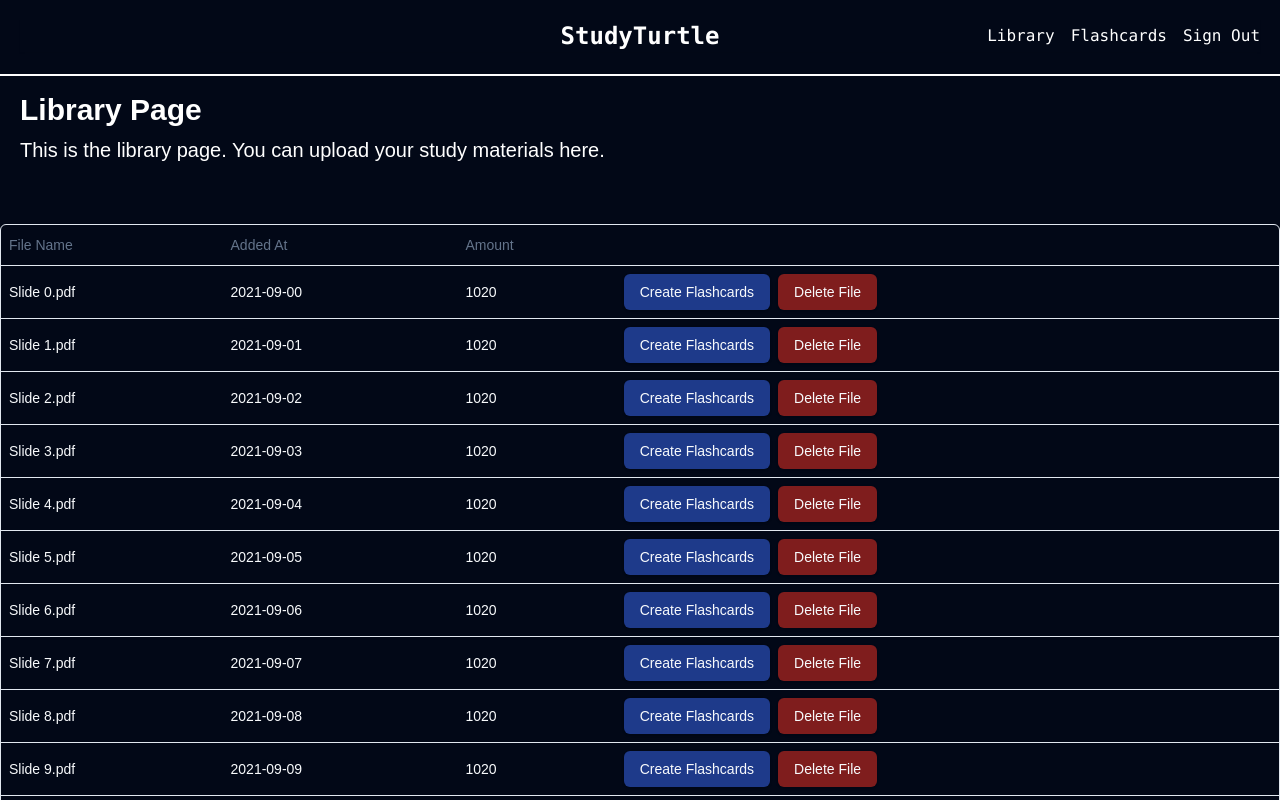
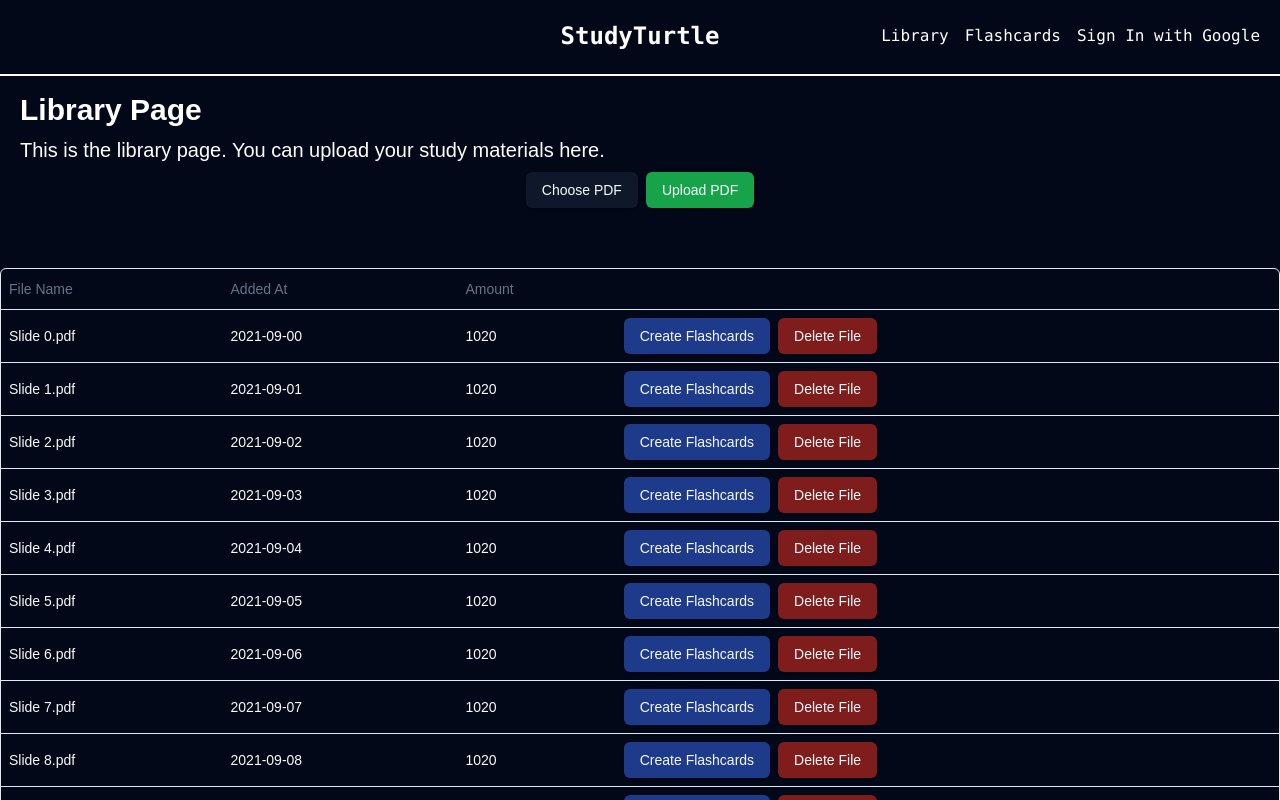
Before and after one commit to farrelrp/StudyTurtle, a Next.js app in the folder StudyTurtleWeb/: page /library in a window 1280 px wide. Shown: the top 800 px of the page. Built offline with nearby package versions, Linux system fonts and the light colour scheme; no server answers.

Commit message:
feat: added firebase, auth w/google, upload pdf

```diff
--- a/StudyTurtleWeb/app/api/auth/[...nextauth]/route.ts
+++ /dev/null
@@ -1,2 +0,0 @@
-import { handlers } from "@/auth"; // Referring to the auth.ts we just created
-export const { GET, POST } = handlers;
--- a/StudyTurtleWeb/app/layout.tsx
+++ b/StudyTurtleWeb/app/layout.tsx
@@ -2,6 +2,7 @@ import type { Metadata } from "next";
 import { Geist, Geist_Mono } from "next/font/google";
 import "./globals.css";
 import Navbar from "@/components/Navbar";
+import { AuthProvider } from "@/context/AuthContext";
 
 const geistSans = Geist({
   variable: "--font-geist-sans",
@@ -28,8 +29,10 @@ export default function RootLayout({
       <body
         className={`${geistSans.variable} ${geistMono.variable} antialiased`}
       >
-        <Navbar></Navbar>
-        {children}
+        <AuthProvider>
+          <Navbar />
+          {children}
+        </AuthProvider>
       </body>
     </html>
   );
--- a/StudyTurtleWeb/app/library/page.tsx
+++ b/StudyTurtleWeb/app/library/page.tsx
@@ -1,6 +1,7 @@
 import React from "react";
 import { Payment, columns } from "./columns";
 import { DataTable } from "./data-table";
+import UploadPDF from "@/components/UploadPDF";
 
 async function getData() {
   // Fetch data from your API here.
@@ -17,13 +18,15 @@ async function LibraryPage() {
   const data = await getData();
   return (
     <>
-      <div className="flex justify-start items-start w-full px-5 py-5 flex-col gap-2 max-w-fit">
+      <div className="flex justify-start items-start w-full px-5 py-5 flex-col gap-2 max-w-full">
         <h1 className="text-3xl text-white font-extrabold">Library Page</h1>
         <p className="text-xl text-white">
           This is the library page. You can upload your study materials here.
         </p>
+        <div className="flex justify-center items-center w-full">
+          <UploadPDF />
+        </div>
       </div>
-
       <div className="container mx-auto py-10">
         <DataTable columns={columns} data={data} />
       </div>
--- a/StudyTurtleWeb/auth.ts
+++ /dev/null
@@ -1,5 +0,0 @@
-import NextAuth from "next-auth";
-
-export const { handlers, signIn, signOut, auth } = NextAuth({
-  providers: [],
-});
--- a/StudyTurtleWeb/components/Navbar.tsx
+++ b/StudyTurtleWeb/components/Navbar.tsx
@@ -1,9 +1,12 @@
+"use client";
+
 import Link from "next/link";
-import React from "react";
-import { signIn, signOut, auth } from "@/auth";
+import { useAuth } from "@/context/AuthContext";
+import { signInWithGoogle, signOutGoogle } from "@/utils/firebase";
 
-async function Navbar() {
-  const session = await auth();
+export default function Navbar() {
+  const { user } = useAuth();
+
   return (
     <div className="px-5 py-5 outline-none outline-white w-full z-10 top-0">
       <nav
@@ -13,7 +16,6 @@ async function Navbar() {
         <div className="flex-1"></div>
 
         <Link href={"/"} className="flex justify-center">
-          {/* <img src="https://placehold.co/200x30" alt="Logo" /> */}
           <h1 className="font-extrabold text-2xl text-white">StudyTurtle</h1>
         </Link>
 
@@ -25,27 +27,18 @@ async function Navbar() {
             Flashcards
           </Link>
 
-          {!session ? (
+          {user ? (
             <span className="flex items-center gap-4">
-              <button
-                onClick={async () => {
-                  "use server";
-                  signOut();
-                }}
-                className="hover:text-gray-300"
-              >
+              <span className="text-gray-200">
+                {user.displayName || user.email}
+              </span>
+              <button onClick={signOutGoogle} className="hover:text-gray-300">
                 Sign Out
               </button>
             </span>
           ) : (
-            <button
-              onClick={async () => {
-                "use server";
-                signIn();
-              }}
-              className="hover:text-gray-300"
-            >
-              Sign In
+            <button onClick={signInWithGoogle} className="hover:text-gray-300">
+              Sign In with Google
             </button>
           )}
         </div>
@@ -53,5 +46,3 @@ async function Navbar() {
     </div>
   );
 }
-
-export default Navbar;
--- /dev/null
+++ b/StudyTurtleWeb/components/UploadPDF.tsx
@@ -0,0 +1,69 @@
+"use client";
+
+import { useState } from "react";
+import { storage, db, auth } from "@/utils/firebase";
+import { ref, uploadBytesResumable, getDownloadURL } from "firebase/storage";
+import { collection, addDoc, serverTimestamp } from "firebase/firestore";
+import { useAuthState } from "react-firebase-hooks/auth";
+import { Button } from "@/components/ui/button";
+import { Input } from "@/components/ui/input";
+
+const UploadPDF = () => {
+  const [file, setFile] = useState<File | null>(null);
+  const [uploading, setUploading] = useState(false);
+  const [user] = useAuthState(auth);
+
+  const handleFileChange = (e: React.ChangeEvent<HTMLInputElement>) => {
+    if (e.target.files) {
+      setFile(e.target.files[0]);
+    }
+  };
+
+  const handleUpload = async () => {
+    if (!file || !user) return alert("No file selected or not signed in!");
+
+    setUploading(true);
+    const fileRef = ref(storage, `users/${user.uid}/pdfs/${file.name}`);
+
+    const uploadTask = uploadBytesResumable(fileRef, file);
+
+    uploadTask.on("state_changed", (snapshot) => async () => {
+      const downloadURL = await getDownloadURL(fileRef);
+
+      // Save file metadata to Firestore
+      await addDoc(collection(db, "users", user.uid, "pdfs"), {
+        name: file.name,
+        url: downloadURL,
+        createdAt: serverTimestamp(),
+      });
+
+      setUploading(false);
+      alert("Upload successful!");
+    });
+  };
+
+  return (
+    <div className="flex gap-2">
+      <input
+        type="file"
+        id="file-input"
+        className="hidden"
+        onChange={handleFileChange}
+        accept="application/pdf"
+      />
+      <Button onClick={() => document.getElementById("file-input")?.click()}>
+        {file ? file.name : "Choose PDF"}
+      </Button>
+
+      <Button
+        onClick={handleUpload}
+        disabled={uploading}
+        className="bg-green-600 on-hover:bg-green-200"
+      >
+        {uploading ? "Uploading..." : "Upload PDF"}
+      </Button>
+    </div>
+  );
+};
+
+export default UploadPDF;
--- /dev/null
+++ b/StudyTurtleWeb/context/AuthContext.tsx
@@ -0,0 +1,34 @@
+"use client";
+
+import {
+  createContext,
+  useContext,
+  useEffect,
+  useState,
+  ReactNode,
+} from "react";
+import { auth } from "@/utils/firebase";
+import { User, onAuthStateChanged } from "firebase/auth";
+
+interface AuthContextType {
+  user: User | null;
+}
+
+const AuthContext = createContext<AuthContextType>({ user: null });
+
+export const useAuth = () => useContext(AuthContext);
+
+export const AuthProvider = ({ children }: { children: ReactNode }) => {
+  const [user, setUser] = useState<User | null>(null);
+
+  useEffect(() => {
+    const unsubscribe = onAuthStateChanged(auth, (user) => {
+      setUser(user);
+    });
+    return () => unsubscribe();
+  }, []);
+
+  return (
+    <AuthContext.Provider value={{ user }}>{children}</AuthContext.Provider>
+  );
+};
--- a/StudyTurtleWeb/middleware.ts
+++ /dev/null
@@ -1 +0,0 @@
-export { auth as middleware } from "@/auth";
--- a/StudyTurtleWeb/package.json
+++ b/StudyTurtleWeb/package.json
@@ -15,11 +15,13 @@
     "@tanstack/react-table": "^8.20.6",
     "class-variance-authority": "^0.7.1",
     "clsx": "^2.1.1",
+    "firebase": "^11.2.0",
     "lucide-react": "^0.474.0",
     "next": "15.1.6",
     "next-auth": "^5.0.0-beta.25",
     "react": "^19.0.0",
     "react-dom": "^19.0.0",
+    "react-firebase-hooks": "^5.1.1",
     "react-hook-form": "^7.54.2",
     "tailwind-merge": "^2.6.0",
     "tailwindcss-animate": "^1.0.7",
--- /dev/null
+++ b/StudyTurtleWeb/utils/firebase.js
@@ -0,0 +1,35 @@
+// Import the functions you need from the SDKs you need
+import { initializeApp, getApps } from "firebase/app";
+import { getFirestore } from "firebase/firestore";
+import { getStorage } from "firebase/storage";
+import {
+  getAuth,
+  GoogleAuthProvider,
+  signInWithPopup,
+  signOut,
+} from "firebase/auth";
+
+const firebaseConfig = {
+  apiKey: process.env.NEXT_PUBLIC_FIREBASE_API_KEY,
+  authDomain: process.env.NEXT_PUBLIC_FIREBASE_AUTH_DOMAIN,
+  projectId: process.env.NEXT_PUBLIC_FIREBASE_PROJECT_ID,
+  storageBucket: process.env.NEXT_PUBLIC_FIREBASE_STORAGE_BUCKET,
+  messagingSenderId: process.env.NEXT_PUBLIC_FIREBASE_MESSAGING_SENDER_ID,
+  appId: process.env.NEXT_PUBLIC_FIREBASE_APP_ID,
+  measurementId: process.env.NEXT_PUBLIC_FIREBASE_MEASUREMENT_ID,
+};
+
+// Initialize Firebase
+const app = !getApps().length ? initializeApp(firebaseConfig) : getApps();
+export const storage = getStorage(app);
+export const db = getFirestore(app);
+export const auth = getAuth(app);
+
+export const signInWithGoogle = async () => {
+  const provider = new GoogleAuthProvider();
+  await signInWithPopup(auth, provider);
+};
+
+export const signOutGoogle = async () => {
+  await signOut(auth);
+};
```
Also changed, not shown: StudyTurtleWeb/tsconfig.json (+7 -1 lines), 1 other file (tests, documents, lock files or other folders).
